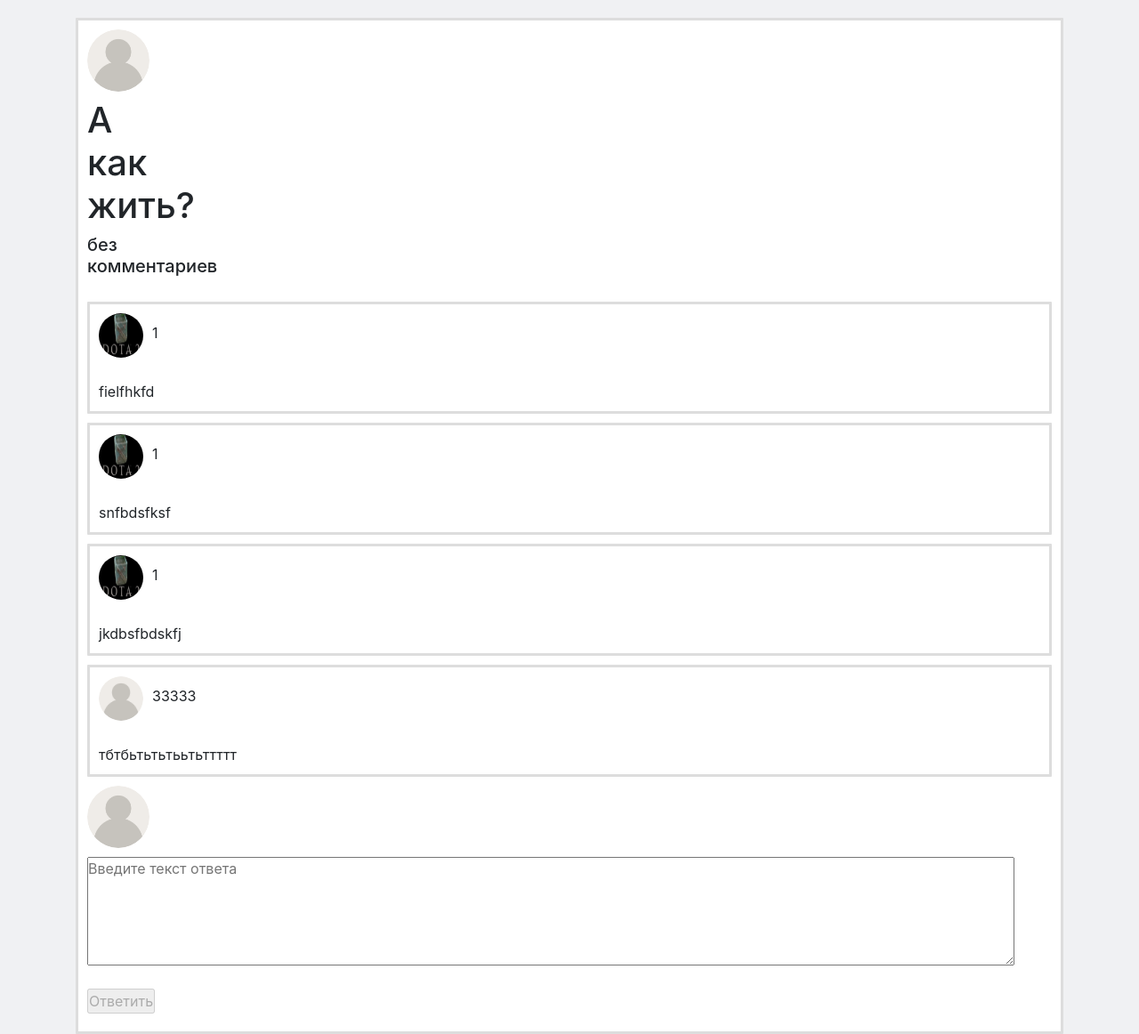
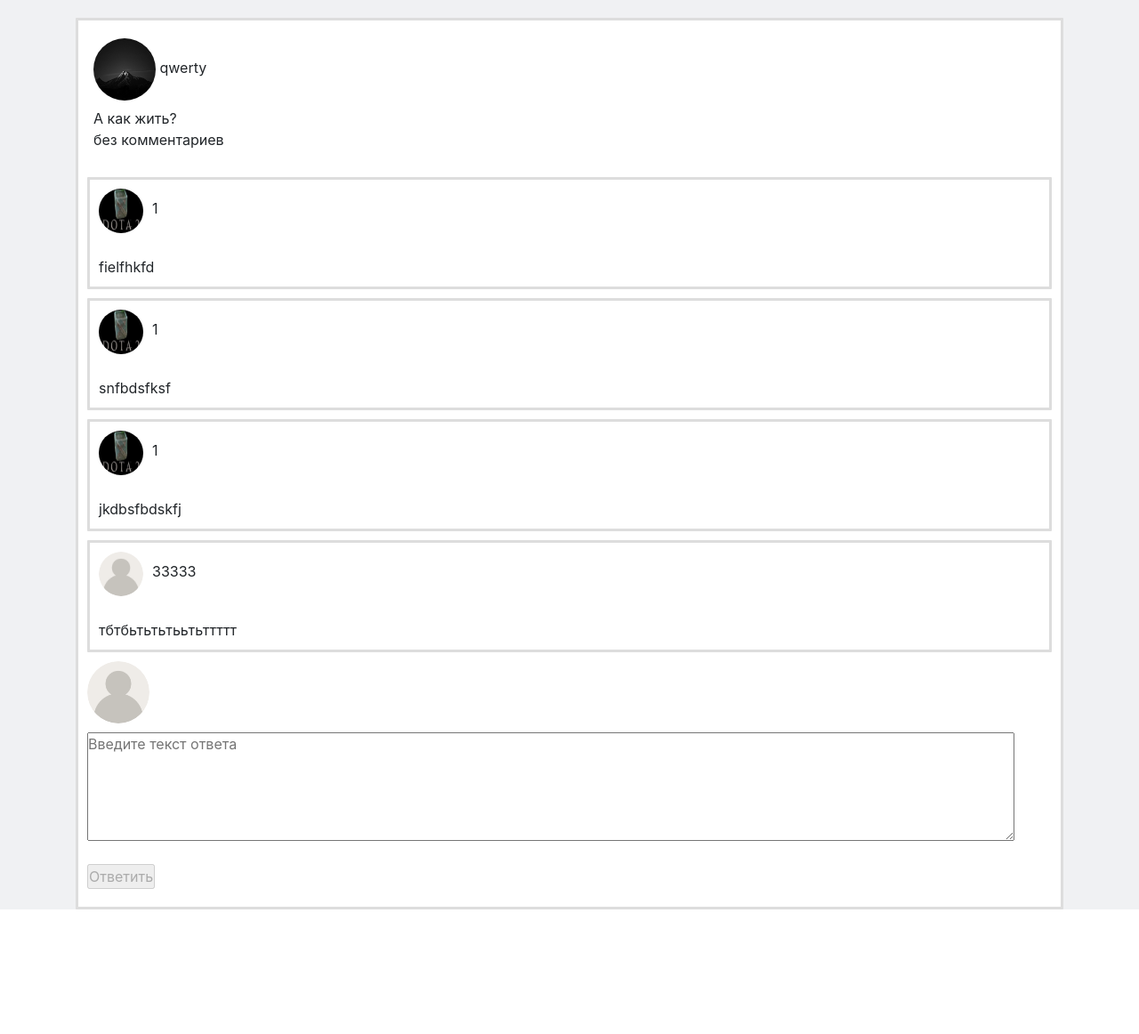
Before and after one commit to gamr416/api_project_yandex2024, a Flask app: page /question/1 in a window 1280 px wide. Shown: the part 100-1262 px from the top of the page at 89% size. After the commit the page ends 1122 px from the top, so only its background shows below. Run offline with Flask 3, Linux system fonts and the light colour scheme; data comes from the database, SQL or seed files in the repository; both versions use the stored data as it was after the commit; some libraries are stand-ins or nearby versions.

Commit message:
Отображение аватара и ника человека, задавшего вопрос

```diff
--- a/main.py
+++ b/main.py
@@ -79,6 +79,14 @@ def login():
 @app.route('/question/<int:id>', methods=['GET', 'POST'])
 def open_question(id):
     form = NewsForm()
+    con = sqlite3.connect('db/blogs.db')
+    cur = con.cursor()
+    name = cur.execute(
+        f'''SELECT name FROM users WHERE id =(SELECT user_id FROM news WHERE id ='{id}')''').fetchall()[0][0]
+    avatar = cur.execute(
+        f'''SELECT avatar FROM users WHERE id =(SELECT user_id FROM news WHERE id ='{id}')''').fetchall()[0][0]
+    con.commit()
+    cur.close()
     if request.method == 'POST':
         answer = request.form
         answer = dict(answer)['text'].strip()
@@ -116,7 +124,7 @@ def open_question(id):
         else:
             abort(404)
     return render_template('question.html', title=f'Мыло: {form.title.data}',
-                           form=form, answers=all_answers)
+                           form=form, answers=all_answers, name=name, avatar=avatar)
 
 
 @app.route('/logout')
--- a/templates/question.html
+++ b/templates/question.html
@@ -3,18 +3,13 @@
 {% block content %}
 <form action = "/question/{{form.news_id}}" method = "post" enctype="multipart/form-data" class="main_window">
     <div class="row">
-        <div class="col-md-1" style="margin: 10px">
+        <div style="margin: 20px">
             <label>
-                <div>
-                    {% if current_user.is_authenticated %}
-                    <img src=/{{current_user.avatar}} width="70" height="70" style="border-radius: 100%;">
-                    {% else %}
-                    <img src="/static/img/no_image.png" width="70" height="70" style="border-radius: 100%;">
-                    {% endif %}
-                </div>
+                    <img src=/{{avatar}} width="70" height="70" style="border-radius: 100%;">
+                    {{name}}
             </label>
-            <h1>{{form.title.data}}</h1>
-            <h5>{{form.content.data}}</h5>
+            <div style="white-space: pre-line; display: block-inline;">{{form.title.data}}</div>
+            <div style="white-space: pre-line; display: block-inline;">{{form.content.data}}</div>
         </div>
     </div>
     <div class="row">
```
Also changed, not shown: db/blogs.db.
